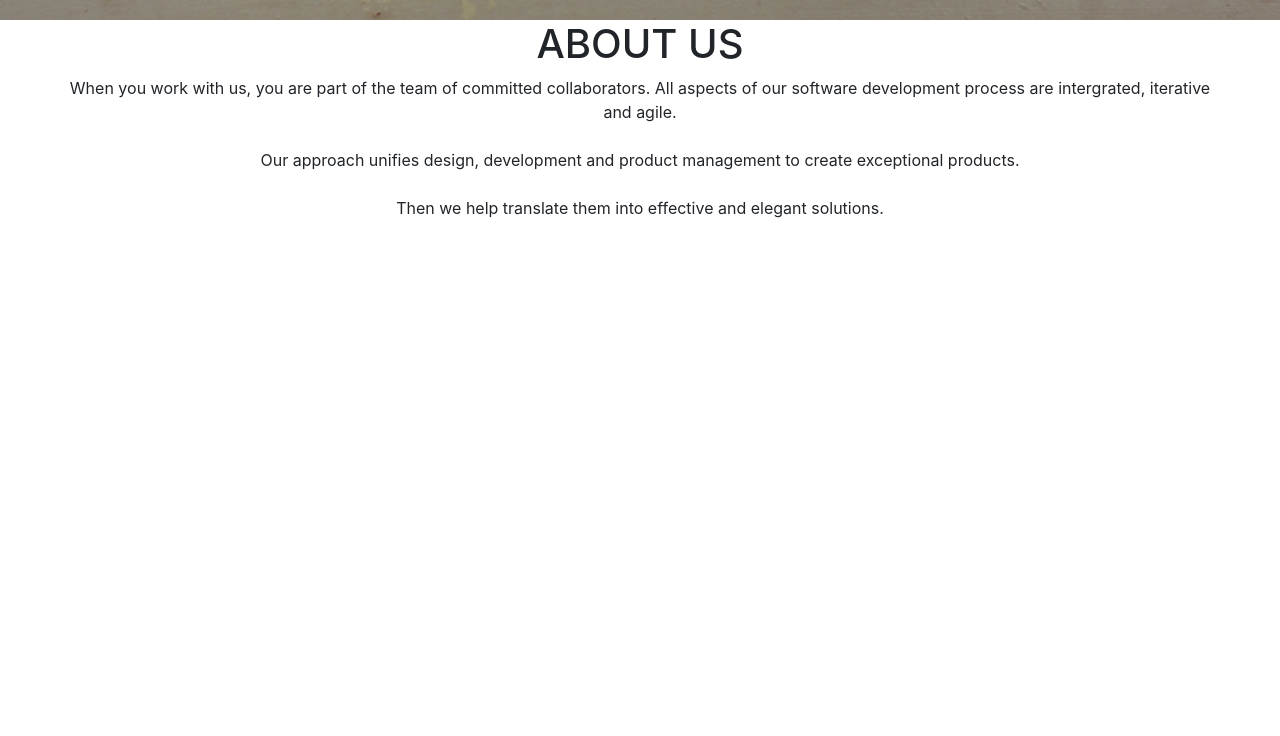
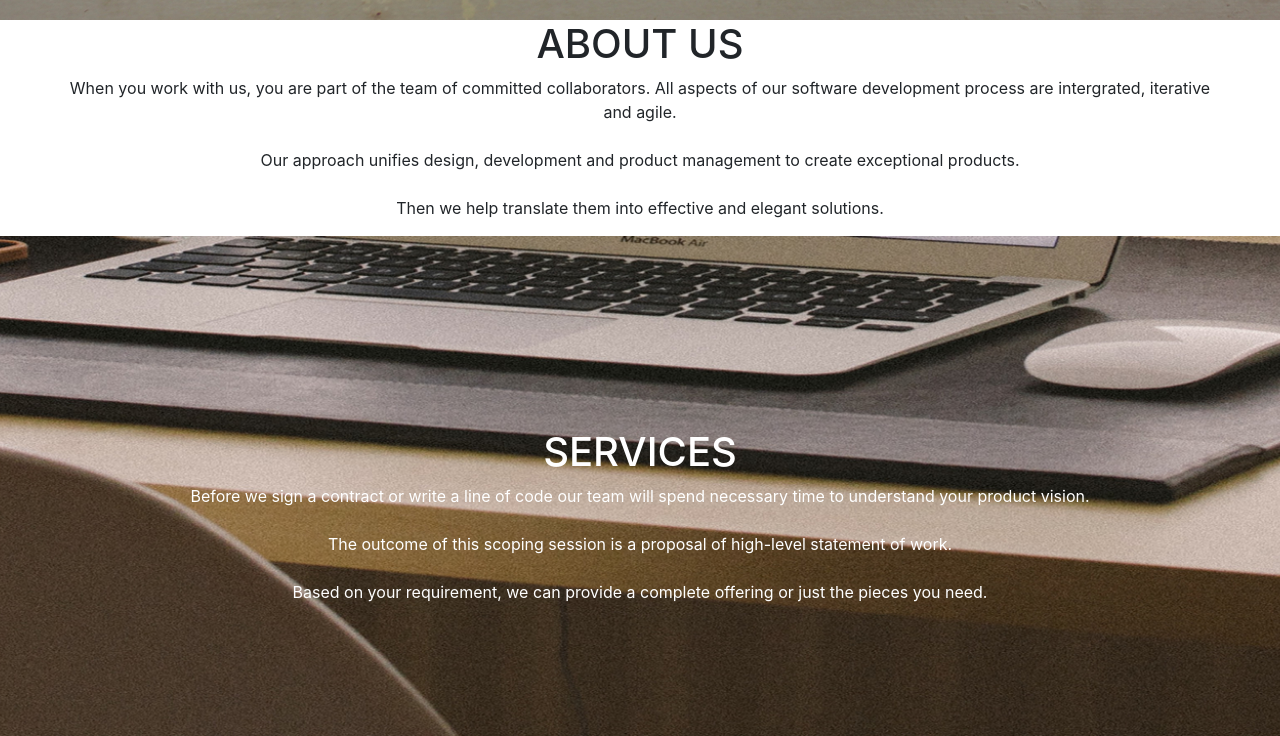
Before and after one commit to Brigid-Chepkemoi/Delani-Studio, a plain HTML site: page index.html in a window 1280 px wide. Shown: the part 780-1516 px from the top of the page. Before the commit the page ends 1016 px from the top, so only its background shows below. Drawn offline with nearby package versions, Linux system fonts and the light colour scheme.

Commit message:
add service section

```diff
--- a/index.html
+++ b/index.html
@@ -26,14 +26,14 @@
         product management to create exceptional products. <br> <br> Then we help translate them into effective and elegant solutions.</p>
 </div>
 <!-- section 3 -->
-<!-- <div class="services">
+ <div class="services">
     <div class="servicesdesc">
     <h1>SERVICES</h1>
     <p id="">Before we sign a contract or write a line of code our team will spend necessary
         time to understand your product vision. <br> <br> The outcome of this scoping session is a proposal of high-level statement of work. <br><br> Based on your requirement, we can provide a complete offering or just the pieces
         you need.</p>
     </div>
-</div> -->
+</div>
 <!-- Section 4 -->
 <!-- <div class="whatwedo">
     <h1>WHAT WE DO</h1><br>
```
